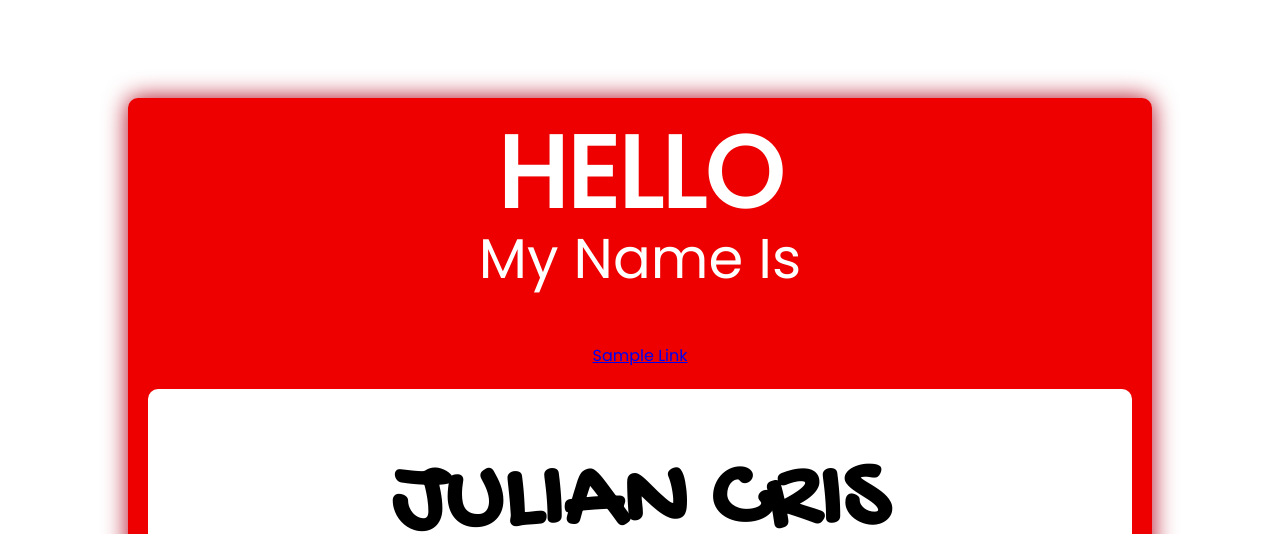
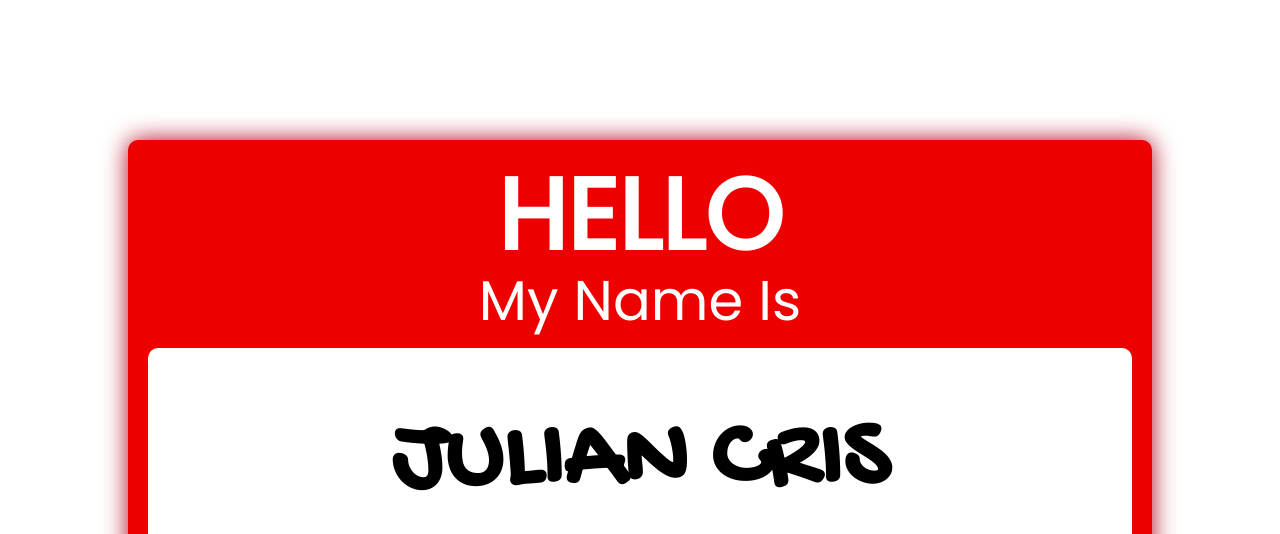
Before and after one commit to jayzziii/jayzziii.github.io, a plain HTML site: page index.html in a window 1280 px wide. Shown: the top 534 px of the page. Drawn offline with Linux system fonts and the light colour scheme.

Commit message:
Remove link 09162020

```diff
--- a/index.html
+++ b/index.html
@@ -23,7 +23,7 @@
       <div class="name__intro">
         <h1>hello</h1>
         <p>my name is</p>
-        <p><a href="/unique-tech/">Sample Link</a></p>
+        <!-- <p><a href="/unique-tech/">Sample Link</a></p> -->
 
         <div class="name__info">
           <h2 class="name-given">Julian Cris</h2>
```
